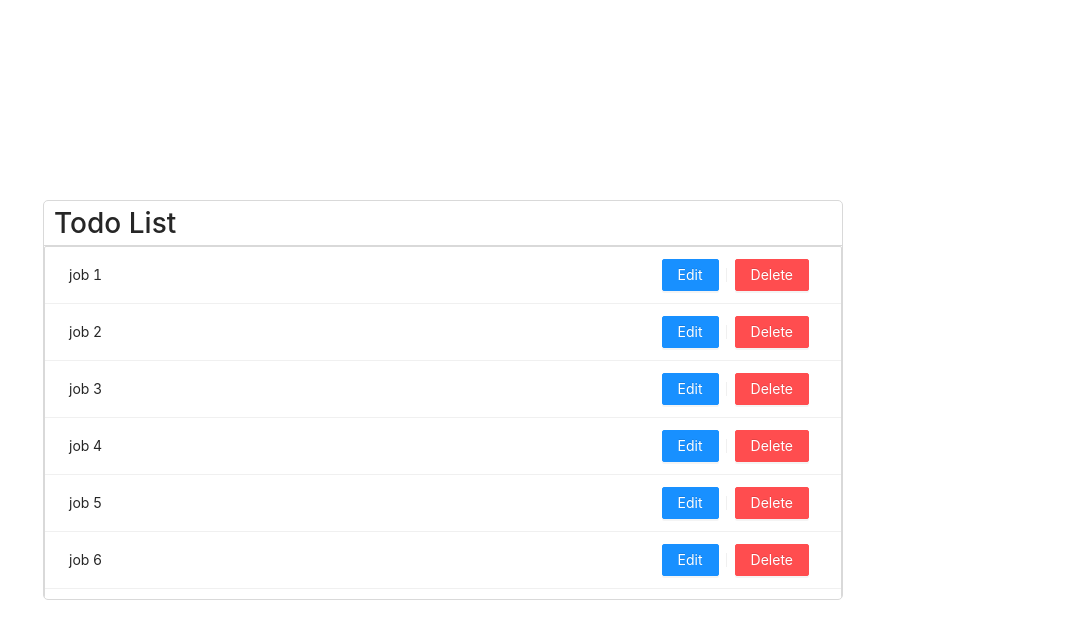
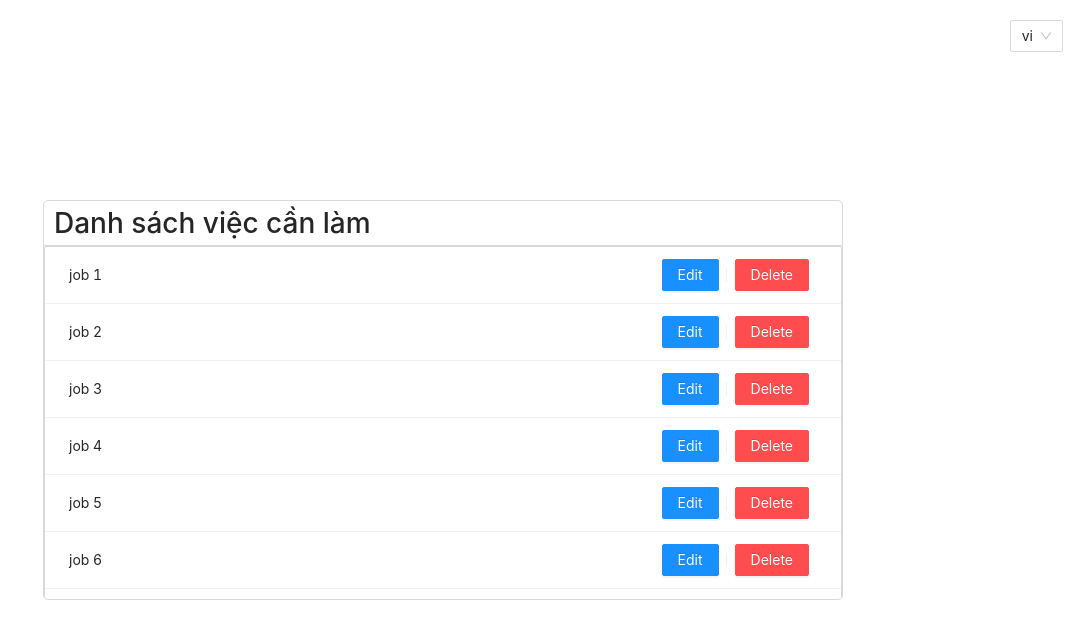
Before and after one commit to duythuong300599/todo-app, a React (Vite) app: page / in a window 1280 px wide. Shown: the top 636 px of the page, without its empty margins (197-1280 px from the left). Built offline with nearby package versions, Linux system fonts and the light colour scheme.

Commit message:
move antd css to main.tsx and use multiples languages

```diff
--- a/src/App.tsx
+++ b/src/App.tsx
@@ -3,6 +3,7 @@ import reactLogo from "./assets/react.svg";
 import "./App.css";
 import { useStore } from "./stores";
 import ListTodo from "./components/UI/organisms/listTodo/ListTodo";
+import ChangeLanguage from "./components/UI/molecules/changeLanguage/changeLanguage";
 
 function App() {
   const [count, setCount] = useState(0);
@@ -11,6 +12,7 @@ function App() {
 
   return (
     <>
+      <ChangeLanguage />
       <ListTodo />
     </>
   );
--- /dev/null
+++ b/src/components/UI/molecules/changeLanguage/changeLanguage.css
@@ -0,0 +1,5 @@
+.element-changeLanguage {
+  position: absolute;
+  top: 20px;
+  right: 20px;
+}
--- /dev/null
+++ b/src/components/UI/molecules/changeLanguage/changeLanguage.tsx
@@ -0,0 +1,27 @@
+import { Select } from "antd";
+import React from "react";
+import i18n from "../../../../translations/i18n";
+
+import "./changeLanguage.css";
+
+const ChangeLanguage: React.FC = () => {
+  const languages: Array<string> = ["vi", "en"];
+
+  //handle changeLanguage
+  const changeLanguage = (value: string) => {
+    i18n.changeLanguage(value);
+  };
+  return (
+    <div className="element-changeLanguage">
+      <Select defaultValue="vi" onChange={changeLanguage}>
+        {languages.map((language, i) => (
+          <Select.Option value={language} key={i}>
+            {language}
+          </Select.Option>
+        ))}
+      </Select>
+    </div>
+  );
+};
+
+export default ChangeLanguage;
--- a/src/components/UI/organisms/listTodo/ListTodo.tsx
+++ b/src/components/UI/organisms/listTodo/ListTodo.tsx
@@ -1,13 +1,14 @@
 import { Button, List } from "antd";
 import React from "react";
+import { useTranslation } from "react-i18next";
 import { Data } from "../../../../mock/mockData";
 import "./listTodo.css";
-import "antd/dist/antd.css";
 
 const ListTodo: React.FC = () => {
+  const { t } = useTranslation();
   return (
     <div className="list-todo-wrapper">
-      <h1 className="list-todo-title">Todo List</h1>
+      <h1 className="list-todo-title">{t("content.todo-title")}</h1>
       <div className="list-todo">
         <List
           bordered
--- a/src/index.css
+++ b/src/index.css
@@ -4,7 +4,7 @@
   line-height: 24px;
   font-weight: 400;
 
-  color-scheme: light dark;
+  /* color-scheme: light dark; */
   color: rgba(255, 255, 255, 0.87);
   background-color: #242424;
 
--- /dev/null
+++ b/src/locales/en/translation.json
@@ -0,0 +1,5 @@
+{
+  "content": {
+    "todo-title": "Todo List"
+  }
+}
--- /dev/null
+++ b/src/locales/vi/translation.json
@@ -0,0 +1,5 @@
+{
+  "content": {
+    "todo-title": "Danh sách việc cần làm"
+  }
+}
--- a/src/main.tsx
+++ b/src/main.tsx
@@ -2,17 +2,18 @@ import React from "react";
 import ReactDOM from "react-dom/client";
 import { I18nextProvider } from "react-i18next";
 import App from "./App";
-import "./index.css";
-
 import { StoreProvider } from "./stores";
 import i18n from "./translations/i18n";
+
+import "./index.css";
+import "antd/dist/antd.css";
 
 ReactDOM.createRoot(document.getElementById("root") as HTMLElement).render(
   <React.StrictMode>
     <StoreProvider>
-      {/* <I18nextProvider i18n={i18n}> */}
-      <App />
-      {/* </I18nextProvider> */}
+      <I18nextProvider i18n={i18n}>
+        <App />
+      </I18nextProvider>
     </StoreProvider>
   </React.StrictMode>
 );
```
